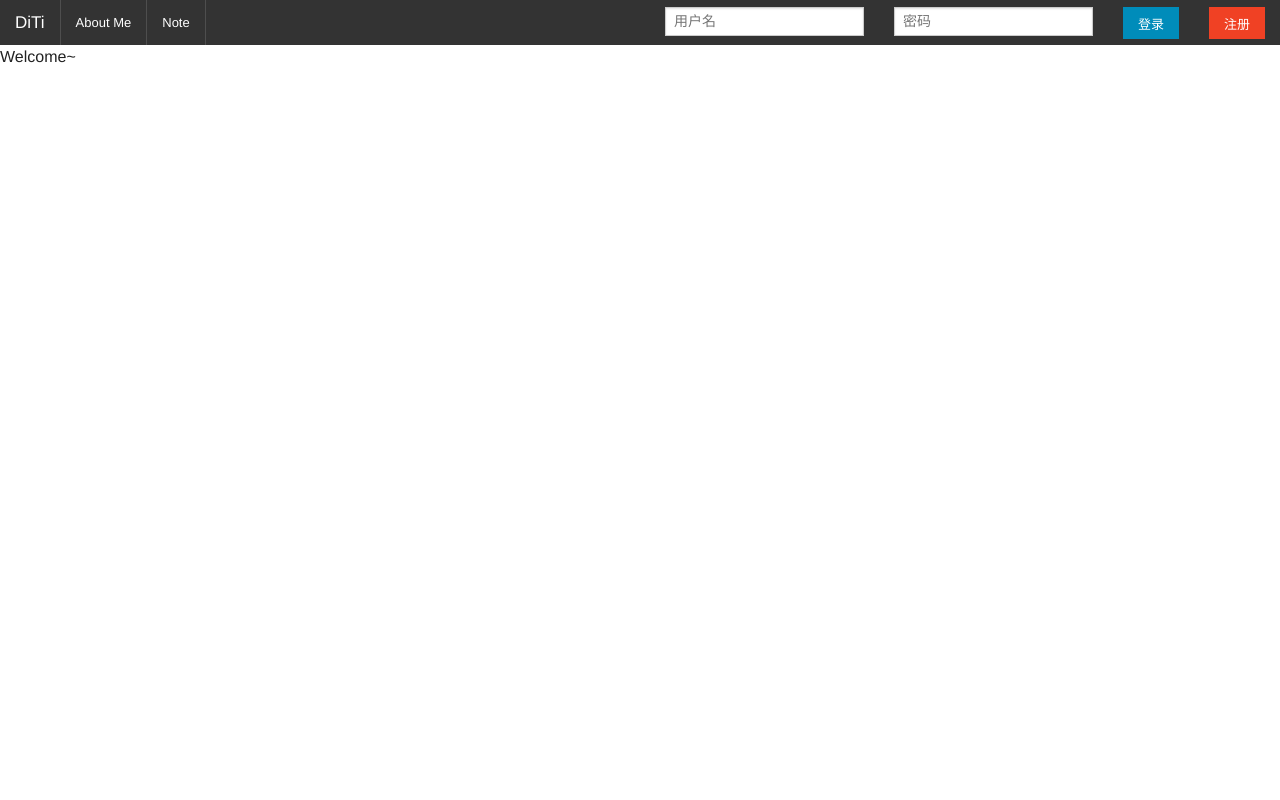
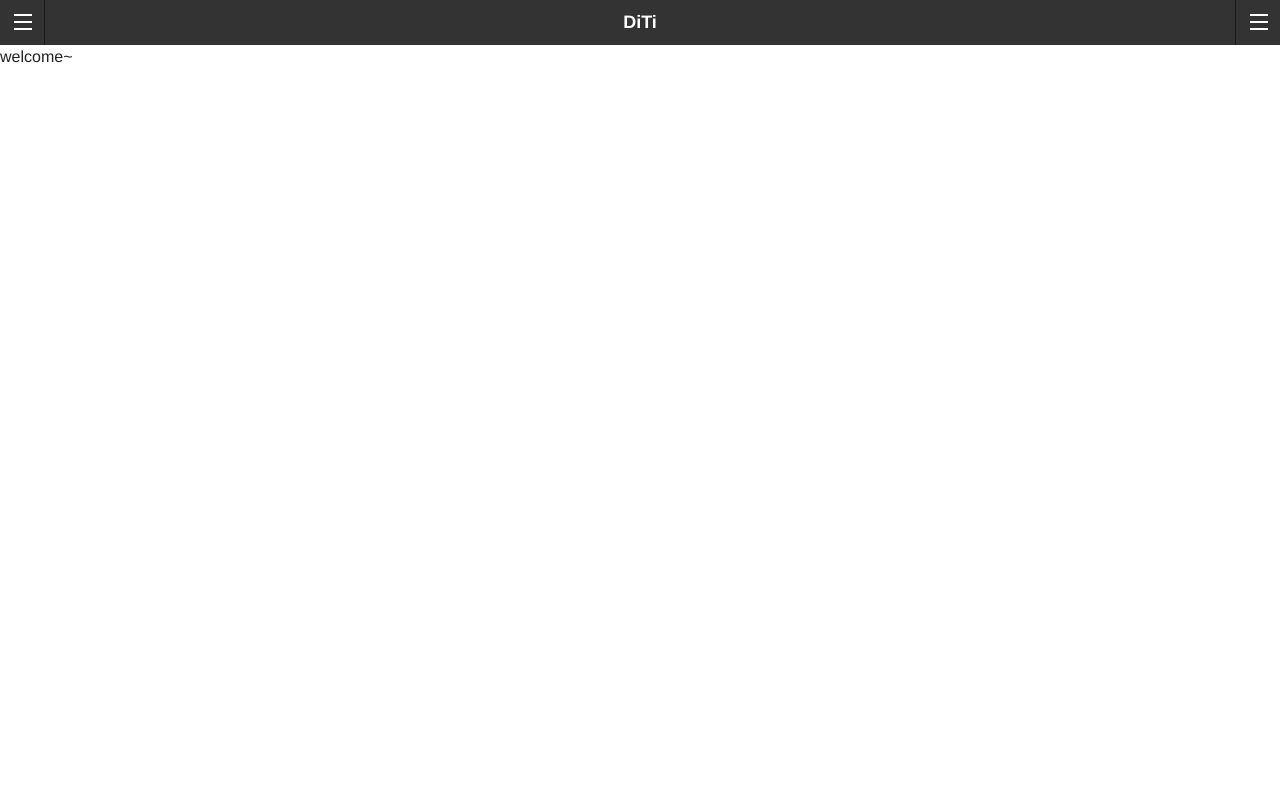
Before and after one commit to devilTian/DiTi, a PHP site: page /frame.php in a window 1280 px wide. Run offline with PHP 8.4, Linux system fonts and the light colour scheme.

Commit message:
[css] over-canvas

```diff
--- a/css/app.css
+++ b/css/app.css
@@ -7,11 +7,16 @@ and open the template in the editor.
     Created on : 2014-11-6, 16:20:04
     Author     : tianye
 */
+
+/* login */
+.login {
+	padding: 0px 15px;
+}
 .white {
     color: white;
 }
 
-// english/500sentence
+/* english/500sentence */
 .englishSearchInput {
     margin: 5px 0px 0px 1em;
 }
--- a/frame.php
+++ b/frame.php
@@ -16,49 +16,43 @@
         <script src="js/angular.min.js"></script>
     </head>
     <body ng-app="myApp">
-        <div>
-            <nav class="top-bar" data-topbar role="navigation">
-                <ul class="title-area">
-                    <li class="name">
-                        <h1><a href="#">DiTi</a></h1>
-                    </li>
-                    <!-- Remove the class "menu-icon" to get rid of menu icon. Take out "Menu" to just have icon alone -->
-                    <li class="toggle-topbar menu-icon"><a href="#"><span>menu</span></a></li>
-                </ul>
-
-                <section class="top-bar-section">
+        <div class="off-canvas-wrap" data-offcanvas>
+			<div class="inner-wrap">
+            <nav class="tab-bar" data-topbar role="navigation">
+				<section class="left-small">
+					<a class="left-off-canvas-toggle menu-icon"><span></span></a>
+				</section>
+                <section class="middle tab-bar-section">
+                    <h1 class="title">DiTi</h1>
+				</section>
+				<section class="right-small">
+					<a class="right-off-canvas-toggle menu-icon"><span></span></a>
+				</section>
+			</nav>
 			<!-- Left Nav Section -->
-                    <ul class="left" id="topmenu">
-                        <li class="divider"></li>
+			<aside class="left-off-canvas-menu">
+				<ul class="off-canvas-list" id="topleftmenu">
+					<li><label>DiTi</label></li>
 					<li><a href="#" name="resume">About Me</a></li>
-                        <li class="divider"></li>
 					<?php if (!empty($_SESSION['user'])) { ?>
 						<li><a href="#" name="healthy">健康</a></li>
-                            <li class="divider"></li>
-                            <li class="has-dropdown">
-                                <a href="#">英语</a>
-                                <ul class="dropdown">
+						<li><label>英语</label></li>
 						<li><a href="#" name="sentence">五百句</a></li>
-                                </ul>
-                            </li>
-                            <li class="divider"></li>
 					<?php } ?>
 					<li><a href="#" name="notes">Note</a></li>
-                        <li class="divider"></li>
 				</ul>
+			</aside>
+			<!-- Right login Section -->
+			<aside class="right-off-canvas-menu">
+				<ul class="off-canvas-list" id="toprightmenu">
 				<?php if (empty($_SESSION['user'])) { ?>
-                        <!-- Right login Section -->
-                        <ul class="right" id="loginDiv">
-                            <form ng-controller="loginController">
-                                <li class="has-form" ng-repeat="param in params">
-                                    <div class="row collapse">
-                                        <div class="large-12 small-12 columns">
-                                            <input type="{{param.type}}"
-                                                   name="{{param.name}}"
-                                                   id="{{param.name}}"
-                                                   placeholder="{{param.cnName}}">
-                                        </div>
-                                    </div>
+					<li class="login">
+						<input type="text" name="username"
+							placeholder="请输入用户名" id="username"/>
+					</li>
+					<li class="login">
+						<input type="password" name="password"
+							placeholder="请输入密码" id="password"/>
 					</li>
 					<!--
 					<li class="has-form">
@@ -74,35 +68,27 @@
 							</ul>
 					</li>
 					-->
-                                <li class="has-form">
-                                    <a href="#" class="button" id="loginBtn">登录</a>
+					<li class="login">
+						<a href="#" class="button tiny" id="loginBtn">登录</a>
 					</li>
-                                <li class="has-form">
-                                    <a href="#" class="button alert" id="registerBtn">注册</a>
+					<li class="login">
+						<a href="#" class="button tiny alert" id="registerBtn">注册</a>
 					</li>
-                            </form>
+				<?php } else { ?>
+					<li><label>设置</label></li>
+					<li><a href="#" id="accountSetup">账号配置</a></li>
+					<li class="login"><a href="index.php/login/logout" id="logout" class="button tiny alert">退出</a>
+					</li>
+				<?php } ?>
 				</ul>
-                    <?php } else { ?>
-                        <ul class="right" id="loginDiv">
-                            <li class="has-dropdown">
-                                <a href="#">设置</a>
-                                <ul class="dropdown">
-                                    <li><a href="#" id="accountSetup">账号配置</a></li>
-                                </ul>
-                            </li>
-                            <li class="divider"></li>
-                            <li class="has-form">
-                                <a href="index.php/login/logout" id="logout" class="button alert">退出</a>
-                            </li>
-                            <li class="divider"></li>
-                        </ul>
-                    <?php } ?>
+			</aside>
+			<section role="main" class="main-section" id="mainContent">
+				welcome~
 			</section>
-            </nav>
+			<a class="exit-off-canvas"></a>
+
 			</div>
-        <section role="main" class="scroll-container" id="mainContent">
-            Welcome~
-        </section>
+        </div>
         <script src="js/vendor/jquery.js"></script>
         <script src="js/foundation.min.js"></script>
         <script>
@@ -115,7 +101,11 @@
                 dom.after('<small class="error">' + errMsg + '.</small>');
             }
             $(document).foundation().ready(function() {
-                $('#topmenu>li a[name]').click(function() {
+				$('#mainContent').height($(document).height()-45);
+				$('a[href=#]').click(function() {
+					$('.exit-off-canvas').trigger('click')
+				});
+                $('#topleftmenu>li a[name]').click(function() {
                     var link = $(this).attr('name');
                     $.ajax({
                         type: "POST",
@@ -165,7 +155,6 @@
                         dataType: "html",
                         success: function(html) {
                             $('#mainContent').html(html);
-                            document.body.scrollTop += 9999; // 滚动到页底
                         }
                     });
                     return false;
@@ -177,10 +166,9 @@
                         dataType: "html",
                         success: function(html) {
                             $('#mainContent').html(html);
-                            document.body.scrollTop += 9999; // 滚动到页底
                         }
                     });
-                    return false;
+                    return true;
                 });
             });
 
```
Lines whose indentation alone changed are shown as unchanged.
